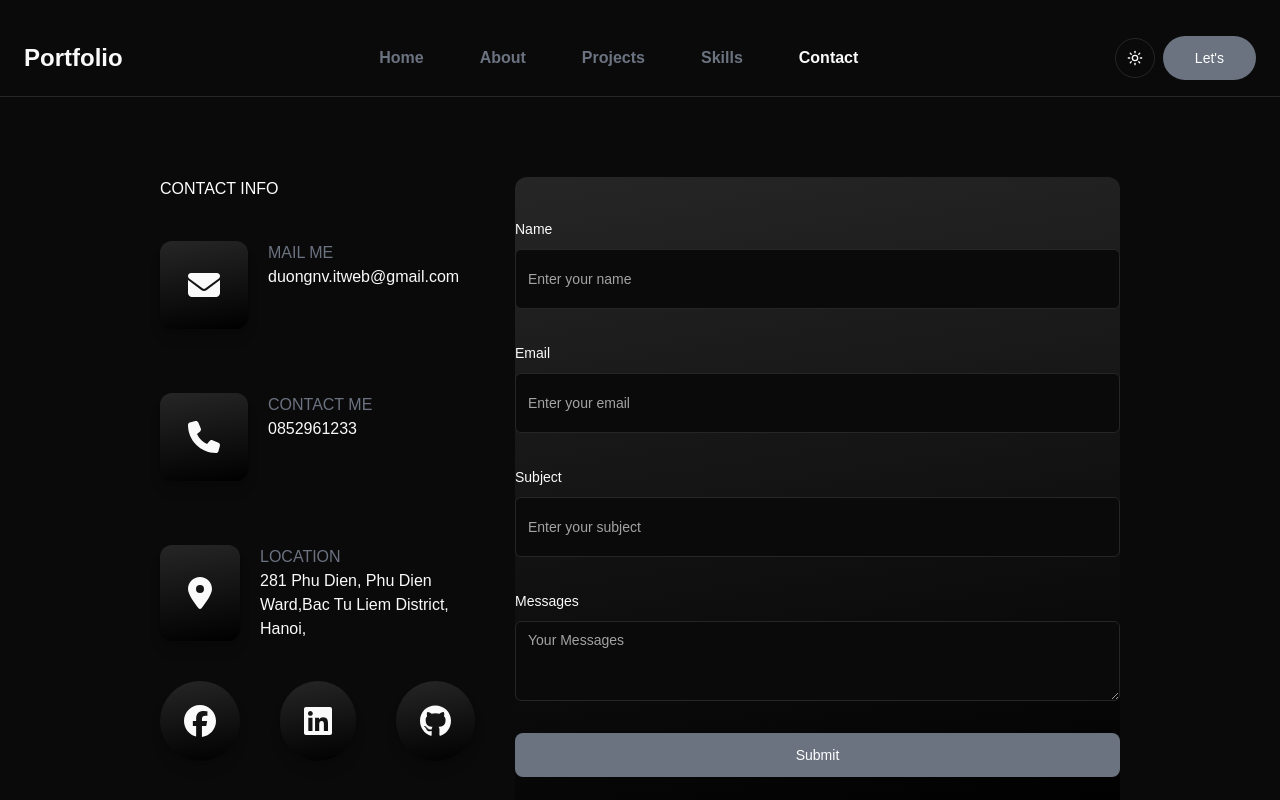
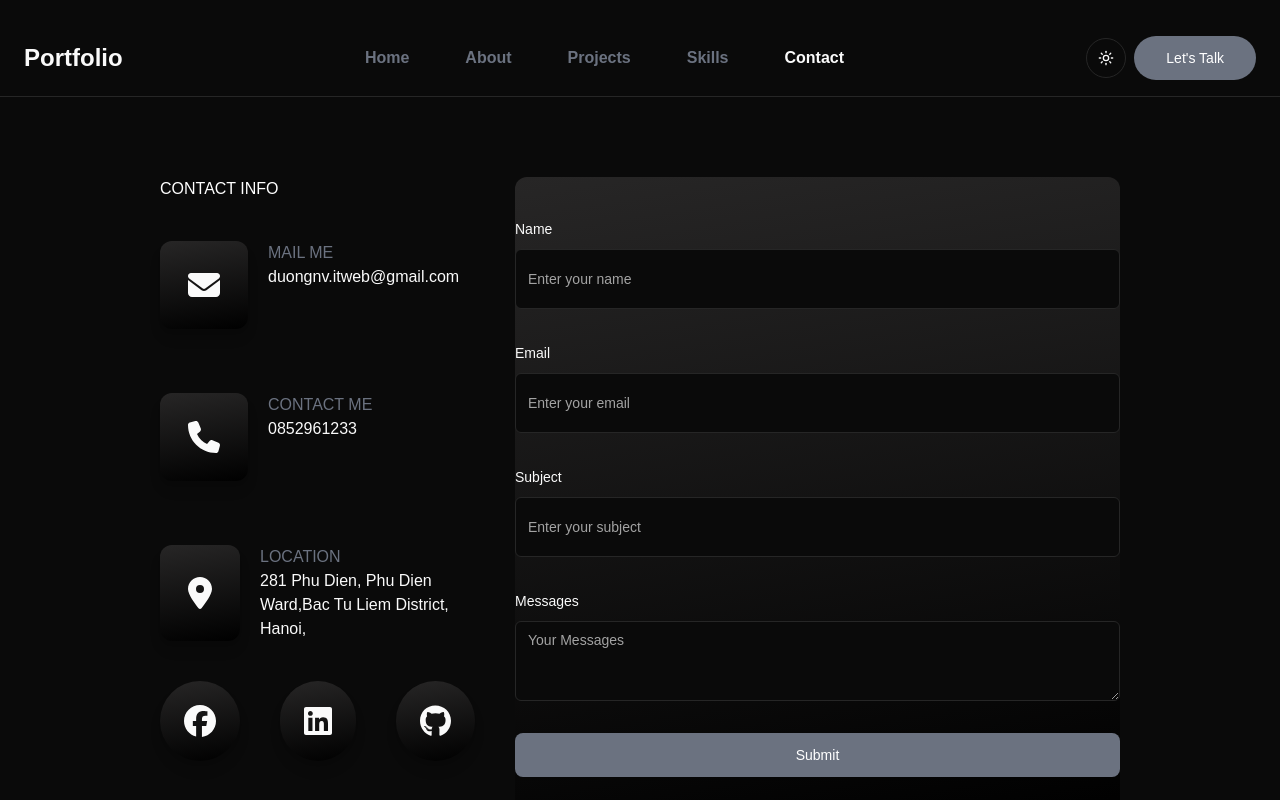
Before and after one commit to ADDuongg/portfolio, a Next.js app: page /contact in a window 1280 px wide. Shown: the top 800 px of the page. Built offline with nearby package versions, Linux system fonts and the light colour scheme.

Commit message:
change text

```diff
--- a/src/components/commons/Header.tsx
+++ b/src/components/commons/Header.tsx
@@ -42,7 +42,7 @@ export const Header = () => {
       <div className="hidden md:flex items-center space-x-2">
         <ModeToggle />
         <Button variant="secondary" rounded={"full"} size={"lg"}>
-          <Link href={"/contact"}>Let&apos;s</Link>
+          <Link href={"/contact"}>Let&apos;s Talk</Link>
         </Button>
       </div>
 
```
